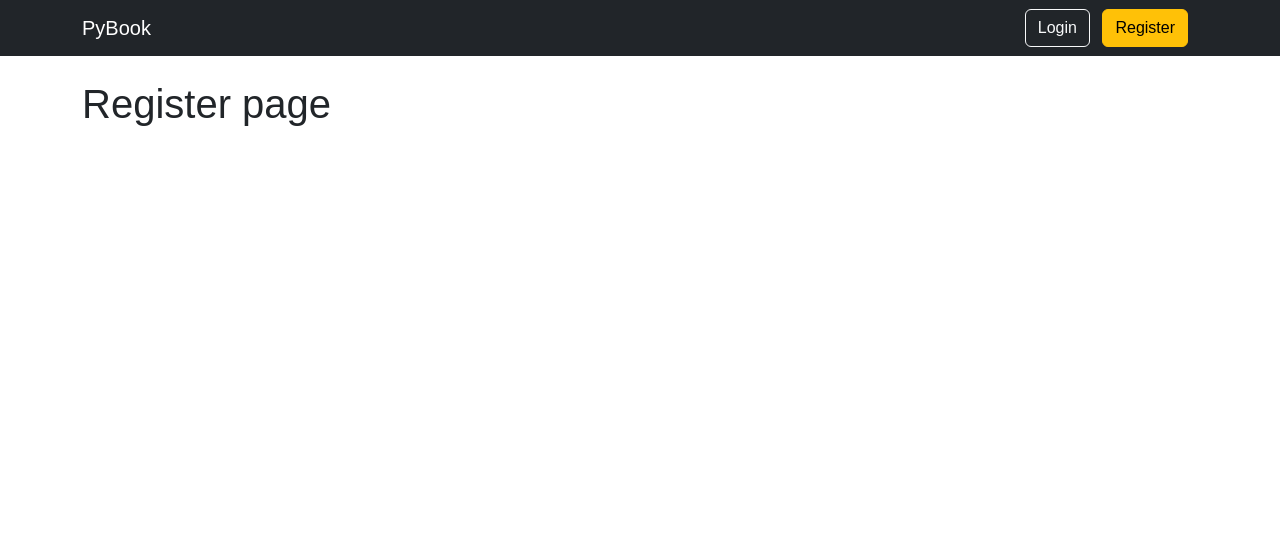
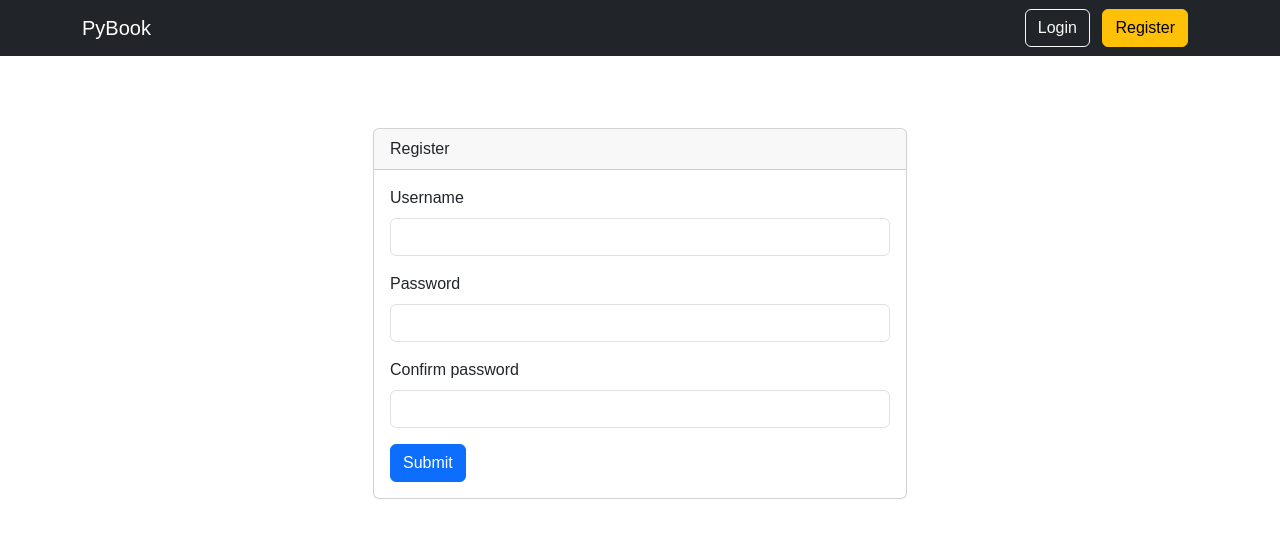
Before and after one commit to hoanglong236/py-book-quote, a Flask app: page /register in a window 1280 px wide. Shown: the top 546 px of the page. Run offline with Flask 3, Linux system fonts and the light colour scheme.

Commit message:
Cập nhật UI Login/Register và giả lập xử lý xác thực

```diff
--- a/templates/auth/register.html
+++ b/templates/auth/register.html
@@ -1,7 +1,39 @@
 {% extends "base.html" %}
 
-{% block title %}About{% endblock %}
+{% block title %}Register{% endblock %}
 
 {% block content %}
-<h1>Register page</h1>
+
+<section class="h-100">
+    <div class="container py-5 h-100">
+        <div class="row d-flex justify-content-center align-items-center h-100">
+            <div class="col-12 col-lg-9 col-xl-6">
+                <div class="card">
+                    <div class="card-header">
+                        Register
+                    </div>
+                    <div class="card-body">
+                        <form method="post">
+                            <div class="mb-3">
+                                <label for="username" class="form-label">Username</label>
+                                <input class="form-control" id="username" name="username" required>
+                            </div>
+                            <div class="mb-3">
+                                <label for="password" class="form-label">Password</label>
+                                <input type="password" class="form-control" id="password" name="password" required>
+                            </div>
+                            <div class="mb-3">
+                                <label for="confirmPassword" class="form-label">Confirm password</label>
+                                <input type="password" class="form-control" id="confirmPassword" name="confirmPassword"
+                                    required>
+                            </div>
+                            <button type="submit" class="btn btn-primary">Submit</button>
+                        </form>
+                    </div>
+                </div>
+            </div>
+        </div>
+    </div>
+</section>
+
 {% endblock %}
--- a/views/auth.py
+++ b/views/auth.py
@@ -1,11 +1,22 @@
-from flask import Blueprint, render_template
+from flask import Blueprint, render_template, request, redirect, url_for
 
 auth_bp = Blueprint('auth', __name__)
 
-@auth_bp.route('/login')
+@auth_bp.route('/login', methods=['GET', 'POST'])
 def login():
+    if request.method == 'POST':
+        # Handle login logic...
+        return redirect(url_for('home.index'))
+
     return render_template('auth/login.html')
 
-@auth_bp.route('/register')
+@auth_bp.route('/register', methods=['GET', 'POST'])
 def register():
+    if request.method == 'POST':
+        # Handle register logic...
+        username = request.form.get('username')
+        password = request.form.get('password')
+
+        return redirect(url_for('auth.login'))
+
     return render_template('auth/register.html')
```
Also changed, not shown: templates/auth/login.html (+33 -2 lines).
